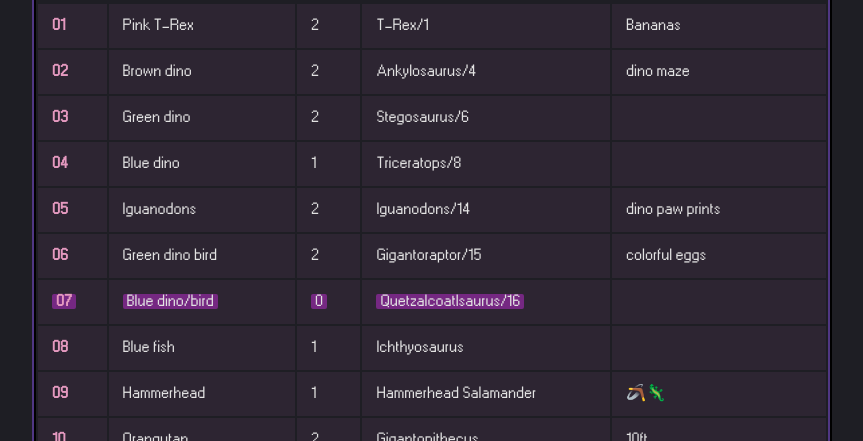
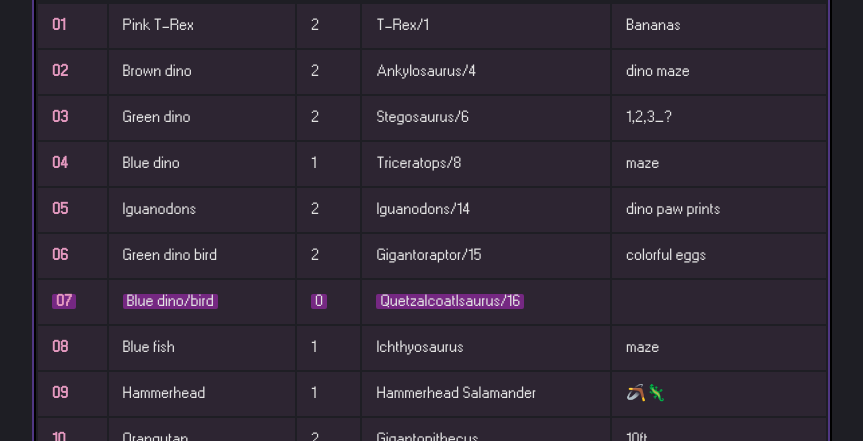
Before and after one commit to juliacb/SharedNotes, a Jekyll site: the page built from notes/bear-snacks-cards.md, in a window 1280 px wide. Shown: the part 140-581 px from the top of the page, without its empty margins (208-1071 px from the left). Built offline with Jekyll 4.4.1, drawn with Linux system fonts in a browser that asks for light colours.

Commit message:
Publish note BEAR Snacks Cards

```diff
--- a/notes/bear-snacks-cards.md
+++ b/notes/bear-snacks-cards.md
@@ -8,12 +8,12 @@ title: "BEAR Snacks Cards"
 | :--------- | :------------------------- | :---- | :------------------------ | :-------------------- |
 | **01**     | Pink T-Rex                 | 2     | T-Rex/1                   | Bananas               |
 | **02**     | Brown dino                 | 2     | Ankylosaurus/4            | dino maze             |
-| **03**     | Green dino                 | 2     | Stegosaurus/6             |                       |
-| **04**     | Blue dino                  | 1     | Triceratops/8             |                       |
+| **03**     | Green dino                 | 2     | Stegosaurus/6             | 1,2,3_?               |
+| **04**     | Blue dino                  | 1     | Triceratops/8             | maze                  |
 | **05**     | Iguanodons                 | 2     | Iguanodons/14             | dino paw prints       |
 | **06**     | Green dino bird            | 2     | Gigantoraptor/15          | colorful eggs         |
 | ==**07**== | ==Blue dino/bird==         | ==0== | ==Quetzalcoatlsaurus/16== |                       |
-| **08**     | Blue fish                  | 1     | Ichthyosaurus             |                       |
+| **08**     | Blue fish                  | 1     | Ichthyosaurus             | maze                  |
 | **09**     | Hammerhead                 | 1     | Hammerhead Salamander     | 🪃🦎                  |
 | **10**     | Orangutan                  | 2     | Gigantopithecus           | 10ft                  |
 | **11**     | Dodo                       | 2     | Dodo                      | Volcanoes             |
```
